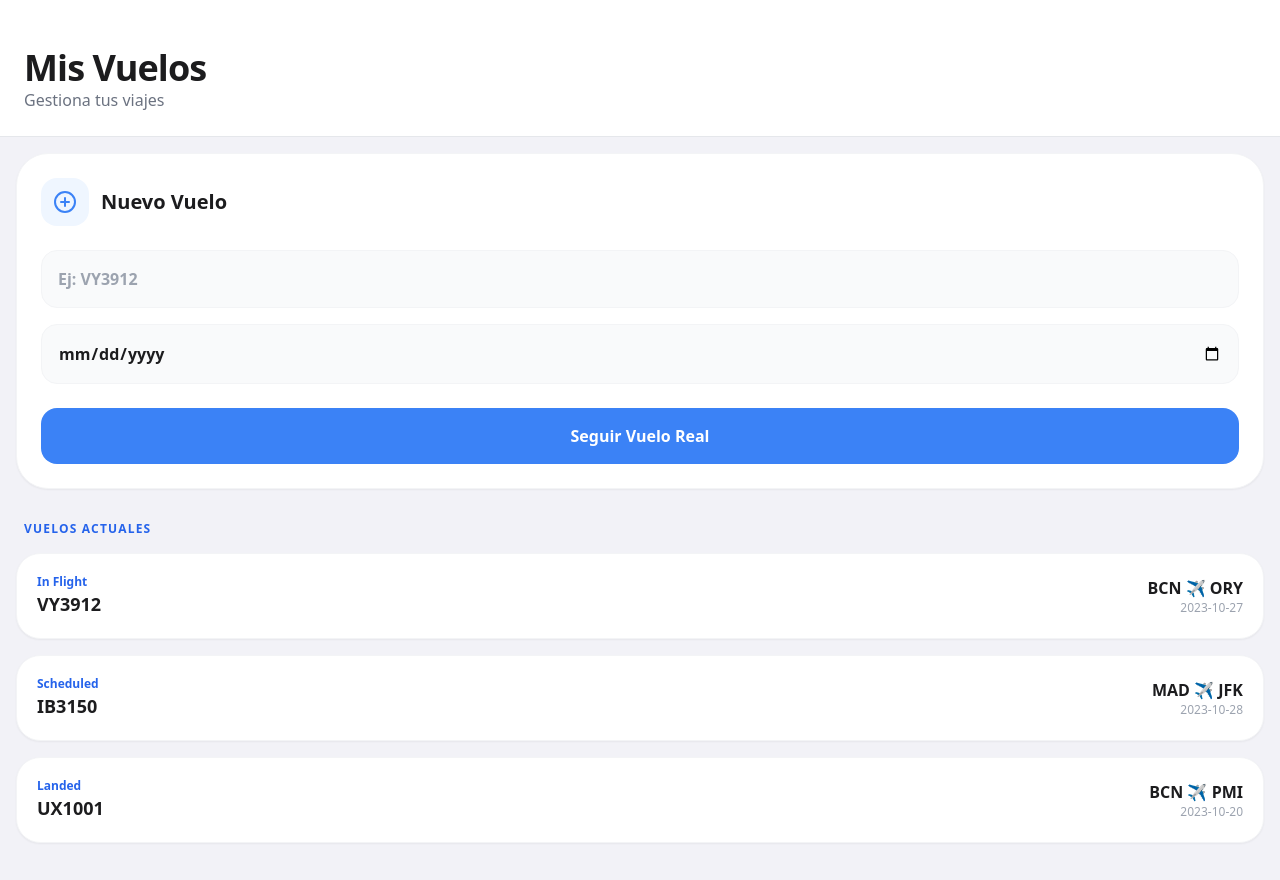
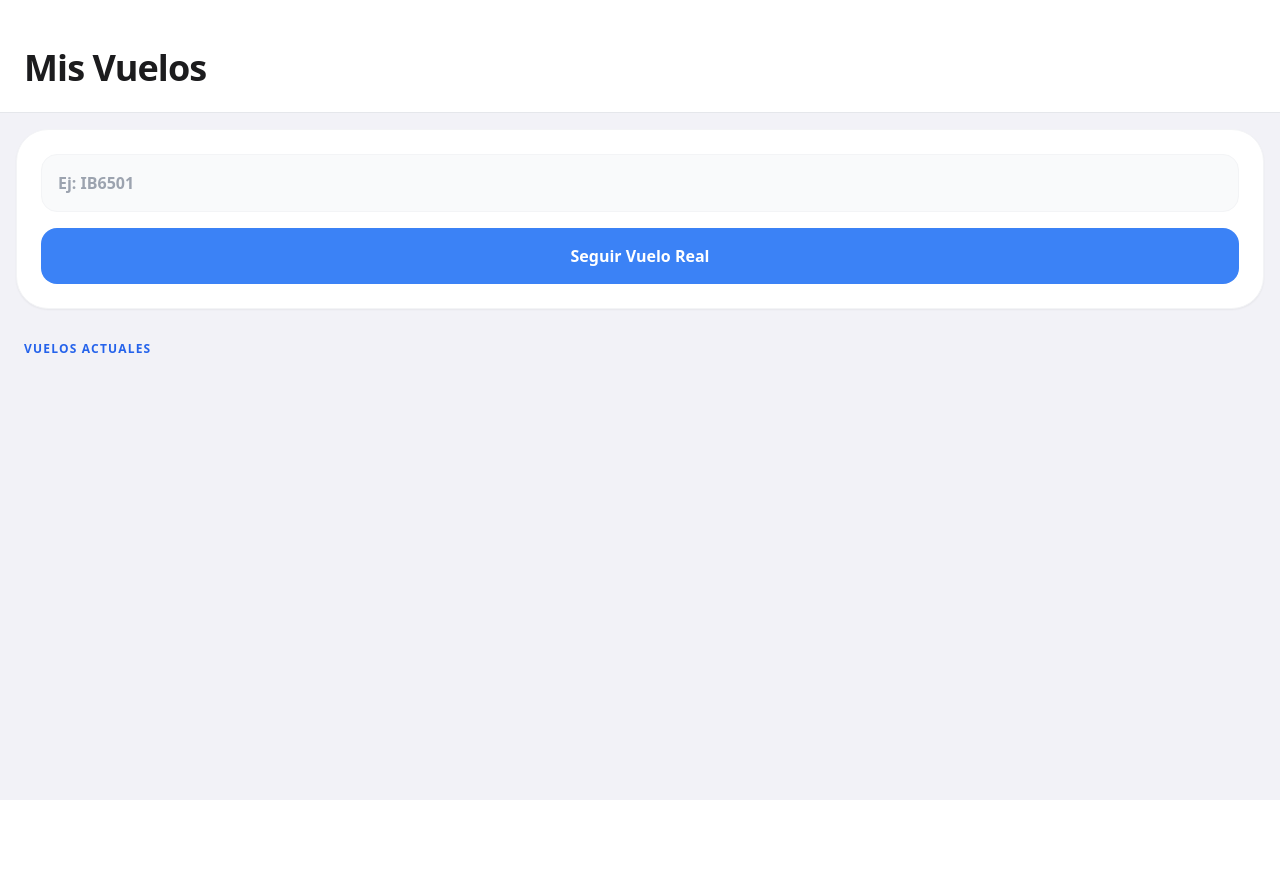
Before and after one commit to apappsa/flyflow, a Next.js app: page / in a window 1280 px wide. Shown: the top 880 px of the page. After the commit the page ends 800 px from the top, so only its background shows below. Built offline with nearby package versions, Linux system fonts and the light colour scheme.

Commit message:
Update page.tsx

```diff
--- a/app/page.tsx
+++ b/app/page.tsx
@@ -1,47 +1,45 @@
 'use client';
 
 import React, { useState } from 'react';
-import { Plane, CalendarDays, PlusCircle, ArrowRight } from 'lucide-react';
+import { Plane, CalendarDays, PlusCircle } from 'lucide-react';
 
 export default function FlyFlowHome() {
-  const [flights, setFlights] = useState([
-    { id: 1, number: 'VY3912', date: '2023-10-27', origin: 'BCN', destination: 'ORY', status: 'In Flight', progress: 65 },
-    { id: 2, number: 'IB3150', date: '2023-10-28', origin: 'MAD', destination: 'JFK', status: 'Scheduled', progress: 0 },
-    { id: 3, number: 'UX1001', date: '2023-10-20', origin: 'BCN', destination: 'PMI', status: 'Landed', progress: 100 },
-  ]);
+  const [flights, setFlights] = useState([]);
   const [flightNumber, setFlightNumber] = useState('');
   const [flightDate, setFlightDate] = useState('');
-
-// Busca la función addFlight dentro de FlyFlowHome y reemplázala por esta:
+  const [loading, setLoading] = useState(false); // <--- Estado de carga
 
   const addFlight = async (e: React.FormEvent) => {
     e.preventDefault();
-  if (!flightNumber || !flightDate) return;
+    if (!flightNumber) return;
+
+    setLoading(true); // Empezamos a buscar
 
     try {
+      // Llamamos a nuestra API interna que creamos en el paso anterior
       const res = await fetch(`/api/flight?number=${flightNumber.toUpperCase()}`);
       const data = await res.json();
 
       if (data.error) {
-      alert("No encontramos ese vuelo. Revisa el número (Ej: IB3150)");
-      return;
-    }
-
+        alert("Vuelo no encontrado. Prueba con uno activo hoy (ej: IB6250)");
+      } else {
         const newFlight = {
           id: Date.now(),
           number: data.number,
-      date: data.date,
+          date: data.date || flightDate,
           origin: data.origin,
           destination: data.destination,
           status: data.status,
           progress: data.progress
         };
-
         setFlights([newFlight, ...flights]);
+      }
+    } catch (err) {
+      console.error("Error:", err);
+      alert("Error al conectar con la API");
+    } finally {
+      setLoading(false); // Terminamos de buscar
       setFlightNumber('');
-    setFlightDate('');
-  } catch (err) {
-    console.error("Error al añadir vuelo:", err);
     }
   };
 
@@ -49,36 +47,23 @@ const addFlight = async (e: React.FormEvent) => {
     <div className="min-h-screen bg-[#F2F2F7] text-[#1C1C1E] pb-10">
       <header className="bg-white px-6 pt-12 pb-6 border-b border-gray-200 sticky top-0 z-50">
         <h1 className="text-4xl font-extrabold tracking-tight">Mis Vuelos</h1>
-        <p className="text-gray-500 font-medium">Gestiona tus viajes</p>
       </header>
 
       <main className="p-4 space-y-8">
         <form onSubmit={addFlight} className="bg-white rounded-[2rem] p-6 shadow-sm border border-gray-100">
-          <div className="flex items-center gap-3 mb-6">
-            <div className="bg-blue-50 p-3 rounded-2xl text-blue-500">
-                <PlusCircle size={24} />
-            </div>
-            <h2 className="text-xl font-bold">Nuevo Vuelo</h2>
-          </div>
-
-          <div className="grid grid-cols-1 gap-4 mb-6">
           <input
             type="text"
-              placeholder="Ej: VY3912"
+            placeholder="Ej: IB6501"
             value={flightNumber}
             onChange={(e) => setFlightNumber(e.target.value)}
-              className="w-full p-4 bg-gray-50 border border-gray-100 rounded-2xl font-semibold"
+            className="w-full p-4 bg-gray-50 border border-gray-100 rounded-2xl font-semibold mb-4"
           />
-            <input
-              type="date"
-              value={flightDate}
-              onChange={(e) => setFlightDate(e.target.value)}
-              className="w-full p-4 bg-gray-50 border border-gray-100 rounded-2xl font-semibold"
-            />
-          </div>
-
-          <button type="submit" className="w-full bg-blue-500 text-white font-bold py-4 rounded-2xl hover:bg-blue-600 transition">
-            Seguir Vuelo Real
+          <button
+            type="submit"
+            disabled={loading}
+            className={`w-full text-white font-bold py-4 rounded-2xl transition ${loading ? 'bg-gray-400' : 'bg-blue-500 hover:bg-blue-600'}`}
+          >
+            {loading ? 'Buscando en radar...' : 'Seguir Vuelo Real'}
           </button>
         </form>
 
@@ -88,11 +73,11 @@ const addFlight = async (e: React.FormEvent) => {
             <div key={flight.id} className="bg-white rounded-3xl p-5 shadow-sm border border-gray-100">
               <div className="flex justify-between items-center">
                 <div>
-                  <span className="text-xs font-bold text-blue-600 block">{flight.status}</span>
+                  <span className="text-[10px] font-bold text-blue-600 uppercase block">{flight.status}</span>
                   <span className="text-lg font-bold">{flight.number}</span>
                 </div>
                 <div className="text-right">
-                  <span className="font-bold">{flight.origin} ✈️ {flight.destination}</span>
+                  <span className="font-bold">{flight.origin} <Plane size={14} className="inline mx-1 rotate-90 text-blue-400" /> {flight.destination}</span>
                   <p className="text-xs text-gray-400">{flight.date}</p>
                 </div>
               </div>
```
Lines whose indentation alone changed are shown as unchanged.
